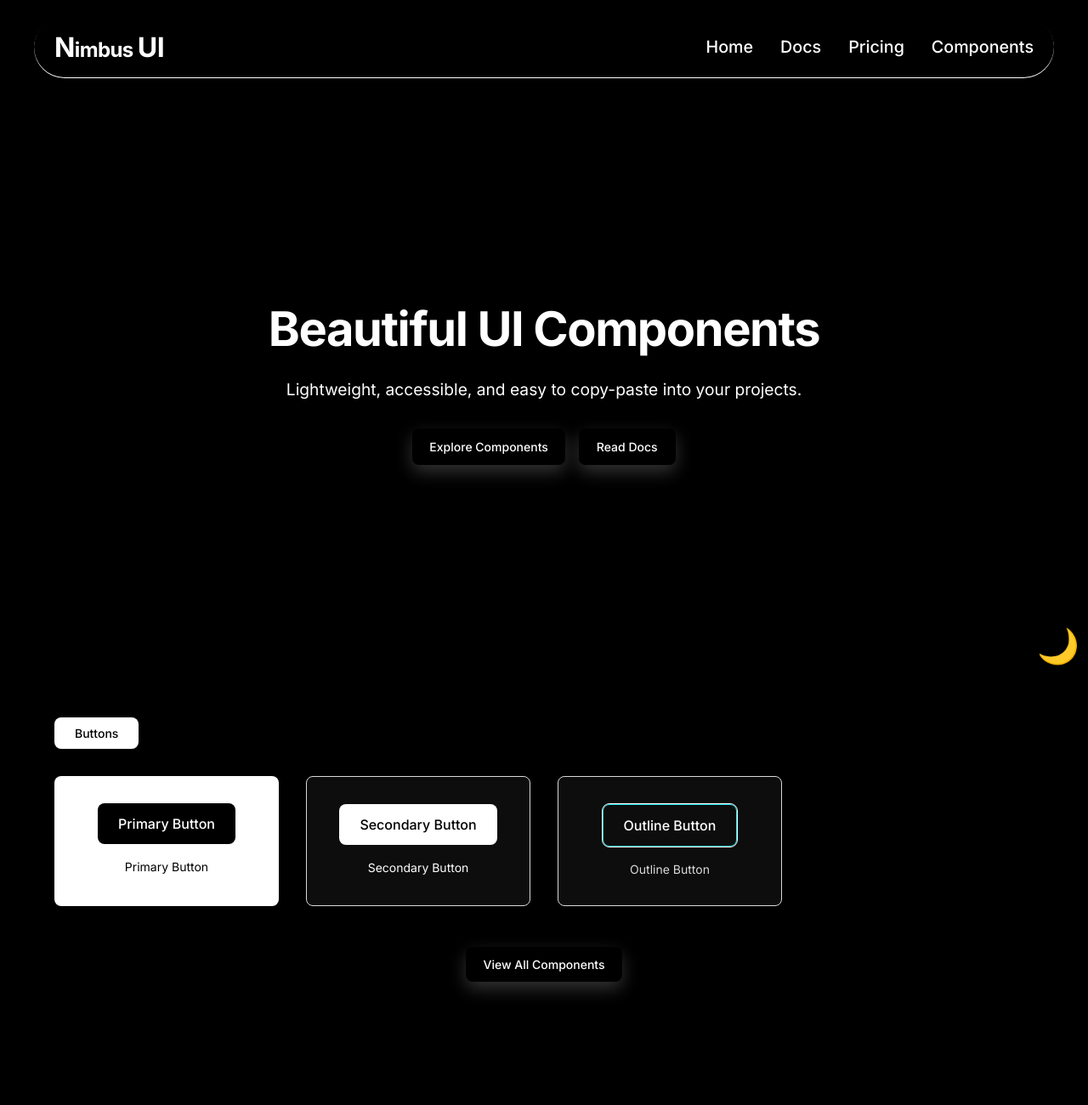
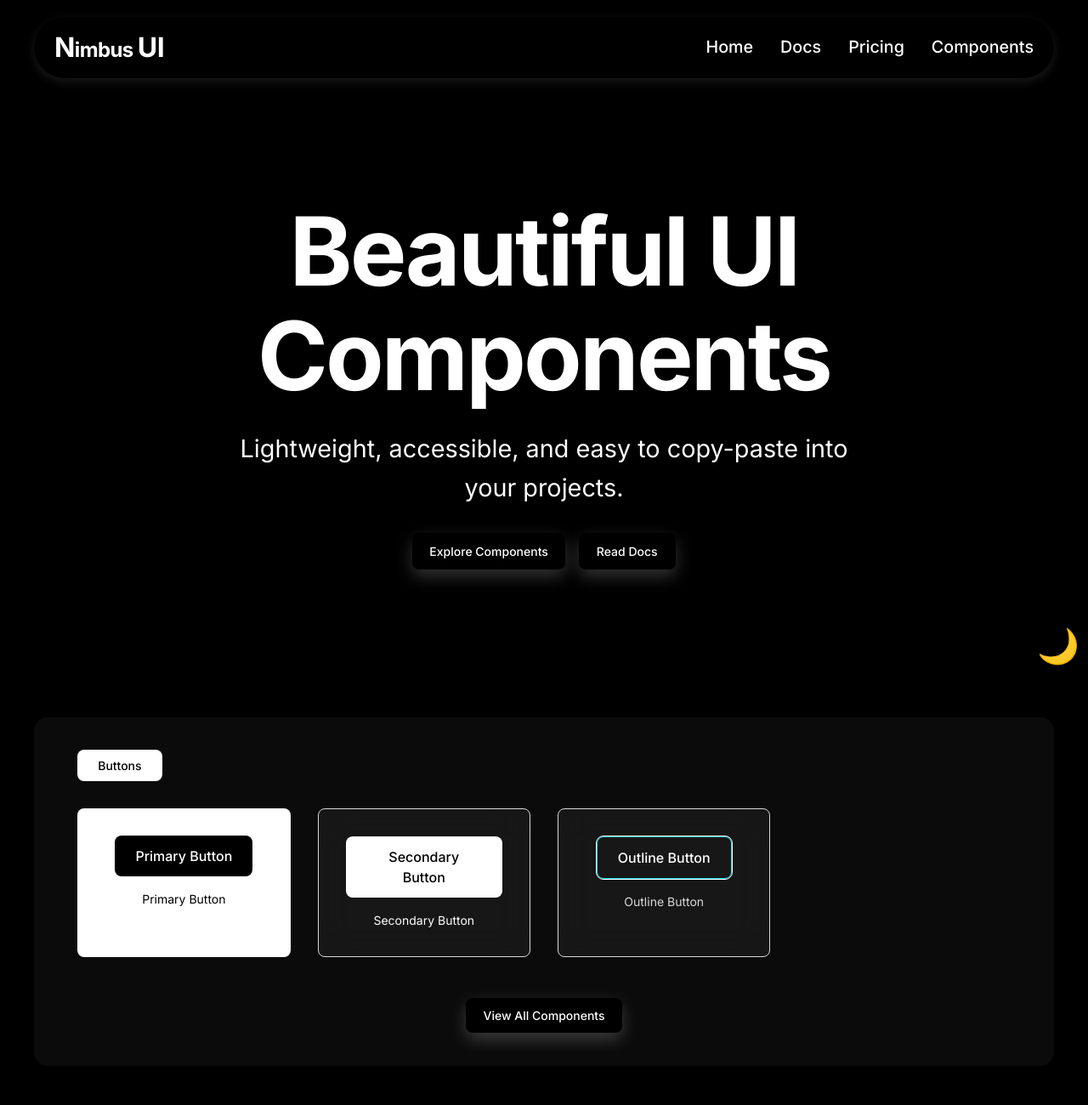
Before and after one commit to Shobhitjain123/NimbusUI, a plain HTML site: page index.html in a window 1280 px wide. Shown: the top 1300 px of the page at 85% size. Drawn offline with nearby package versions, Linux system fonts and the light colour scheme.

Commit message:
added background to components section and changed navbar boxshadow

```diff
--- a/styles/main.css
+++ b/styles/main.css
@@ -192,12 +192,18 @@ img {
 
 }
 
+.components-preview .container {
+  border-radius: 1rem;
+  padding: 3vw 4vw;
+  background: #0b0b0b;
+}
 
 
 .navbar {
   /* border: 1px solid var(--secondary-color); */
   border-radius: 4rem;
-  box-shadow: inset 0 -1px 0px var(--secondary-color);
+  box-shadow: 0 4px 12px rgba(255, 255, 255, 0.1);
+  /* box-shadow: inset 0 -1px 0px var(--secondary-color); */
   position: absolute;
   margin: 0 auto;
   position: sticky;
@@ -314,7 +320,7 @@ img {
 
 .hero-content h1 {
   color: var(--text-color);
-  font-size: 3.5rem;
+  font-size: 7rem;
   font-weight: 800;
   line-height: 1.1;
   letter-spacing: -0.025em;
@@ -366,7 +372,7 @@ img {
 
 
 .hero-content p {
-  font-size: 1.2rem;
+  font-size: 1.8rem;
   margin-bottom: 30px;
   color: var(--text-color);
   line-height: 1.6;
```
